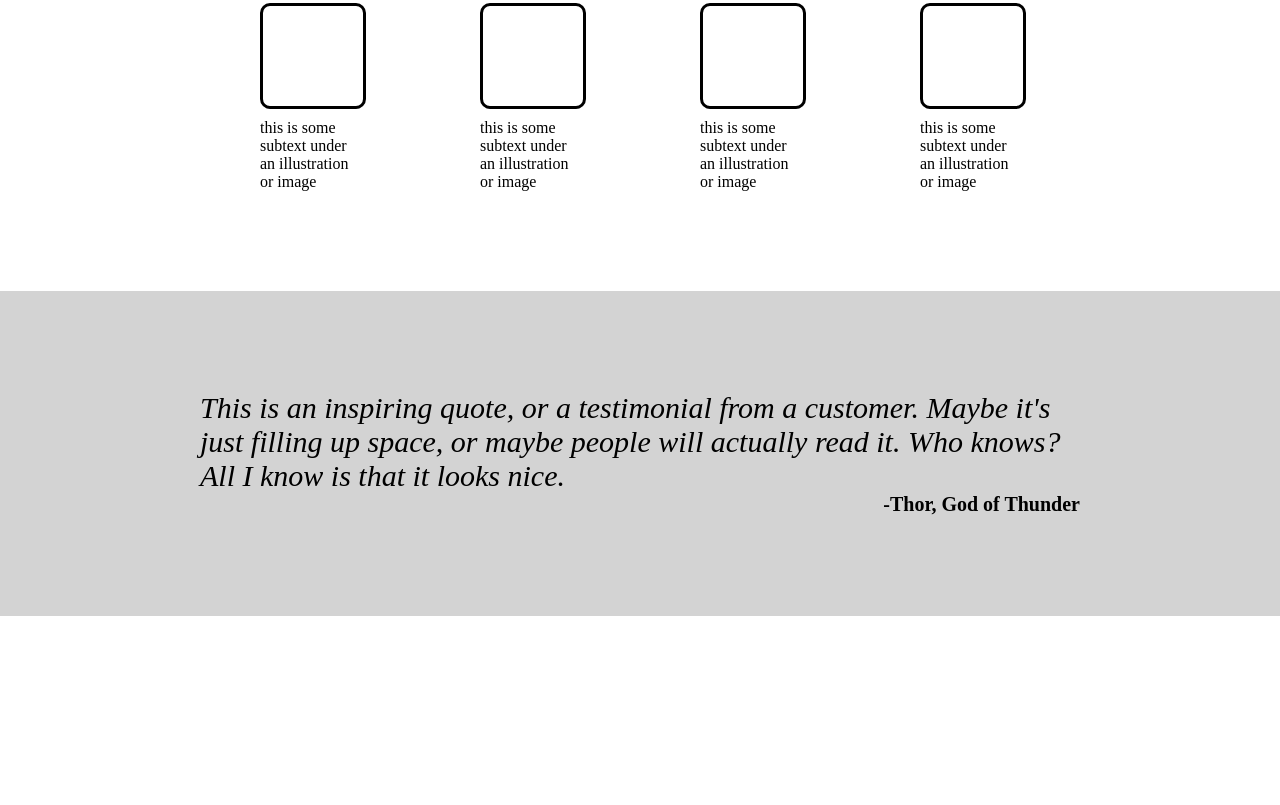
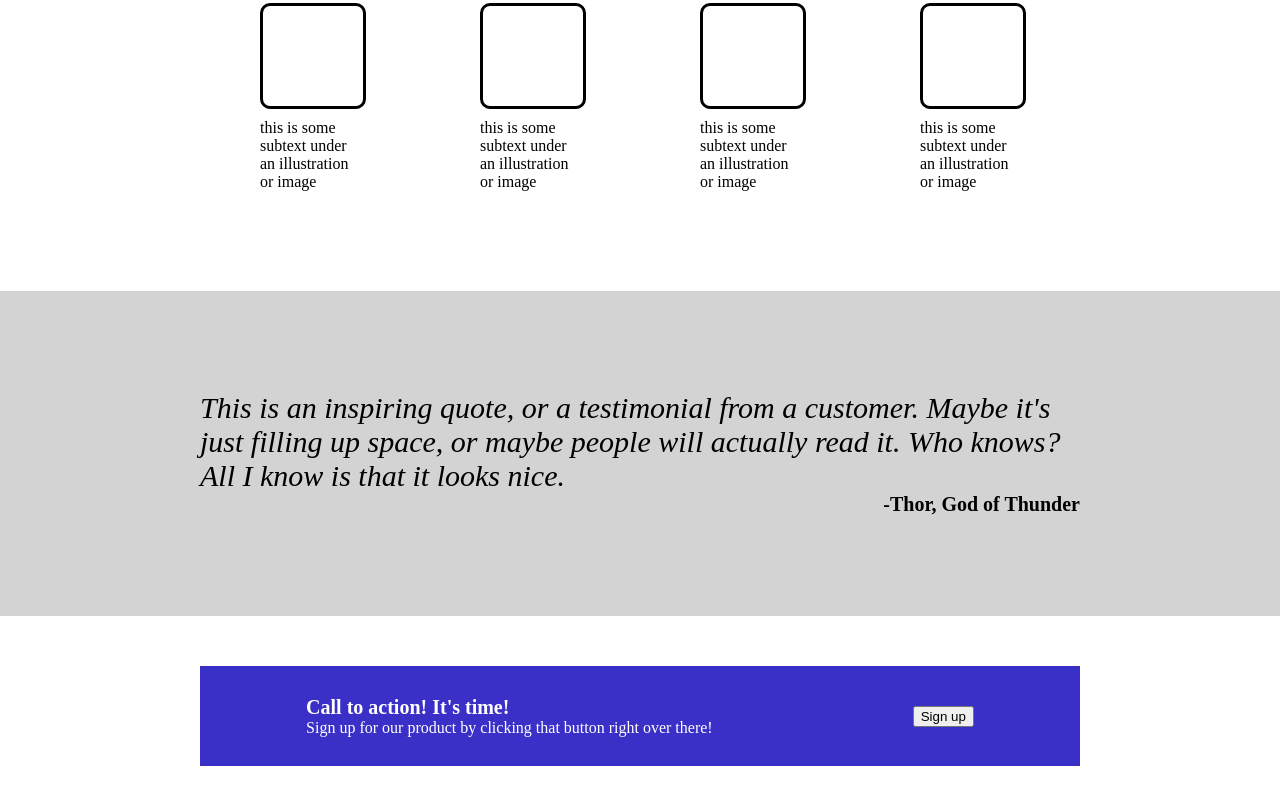
Before and after one commit to vuuma/landing-page, a plain HTML site: page index.html in a window 1280 px wide. Shown: the part 401-1206 px from the top of the page. Before the commit the page ends 1017 px from the top, so only its background shows below. Drawn offline with Linux system fonts and the light colour scheme.

Commit message:
implement body sectionThree

```diff
--- a/css/stylesheet.css
+++ b/css/stylesheet.css
@@ -104,3 +104,26 @@ ul {
     text-align: right;
     font-weight: bold;
 }
+
+.sectionThree {
+    display: flex;
+    margin: 50px 200px;
+    height: 100px;
+    color: white;
+    background-color: rgb(58, 48, 199);
+    justify-content: center;
+    align-items: center;
+    gap: 200px;
+}
+
+.sectionThree-title {
+    font-weight: bold;
+    font-size: 20px;
+}
+
+button {
+    flex-shrink: 0;
+    flex-grow: 0;
+
+
+}
--- a/index.html
+++ b/index.html
@@ -64,11 +64,21 @@
             <div class="author">
                 -Thor, God of Thunder
             </div>
+        </div>
 
+        <div class="sectionThree">
+            <div>
+                <div class="sectionThree-title">Call to action! It's time!</div>
+                <div class="sectionThree-text">Sign up for our product by clicking that button right over there!</div>
+            </div>
+            <button>Sign up</button>
         </div>
 
     </div>
 
+
+
+
 </body>
 
 </html>
```
